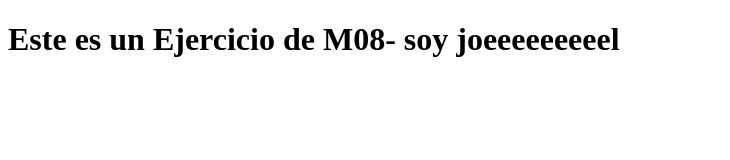
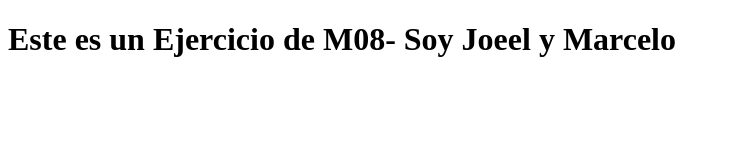
Before and after one commit to delmonicoCL/M08, a plain HTML site: page index.html in a window 1280 px wide. Shown: the whole page, without its empty margins (0-730 px from the left). Drawn offline with Linux system fonts and the light colour scheme.

Commit message:
cambios Marcelo

```diff
--- a/index.html
+++ b/index.html
@@ -7,7 +7,7 @@
 </head>
 <body>
 
-<h1>Este es un Ejercicio de M08- soy joeeeeeeeeel</h1>
+<h1>Este es un Ejercicio de M08- Soy Joeel y Marcelo</h1>
 
 </body>
 </html>
```
